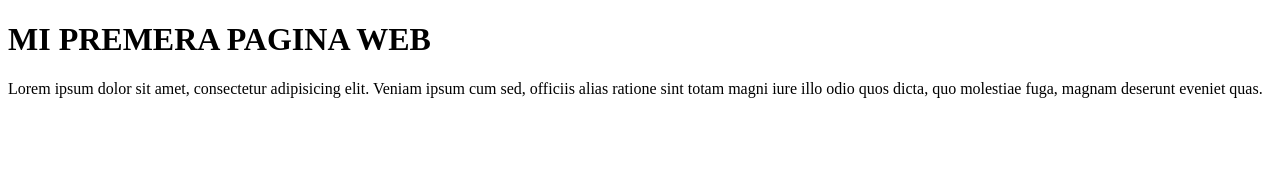
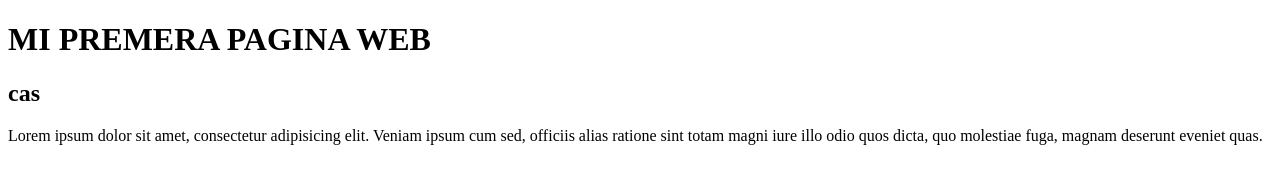
Before and after one commit to GermanMoran/Repogit, a plain HTML site: page index.html in a window 1280 px wide. Drawn offline with Linux system fonts and the light colour scheme.

Commit message:
Version 1 cambios repo

```diff
--- a/index.html
+++ b/index.html
@@ -9,6 +9,7 @@
 </head>
 <body>
     <h1>MI PREMERA PAGINA WEB</h1>
+    <h2>cas</h2>
     <P>Lorem ipsum dolor sit amet, consectetur adipisicing elit. Veniam ipsum cum sed, officiis alias ratione sint totam magni iure illo odio quos dicta, quo molestiae fuga, magnam deserunt eveniet quas.</P>
 </body>
 </html>
```
